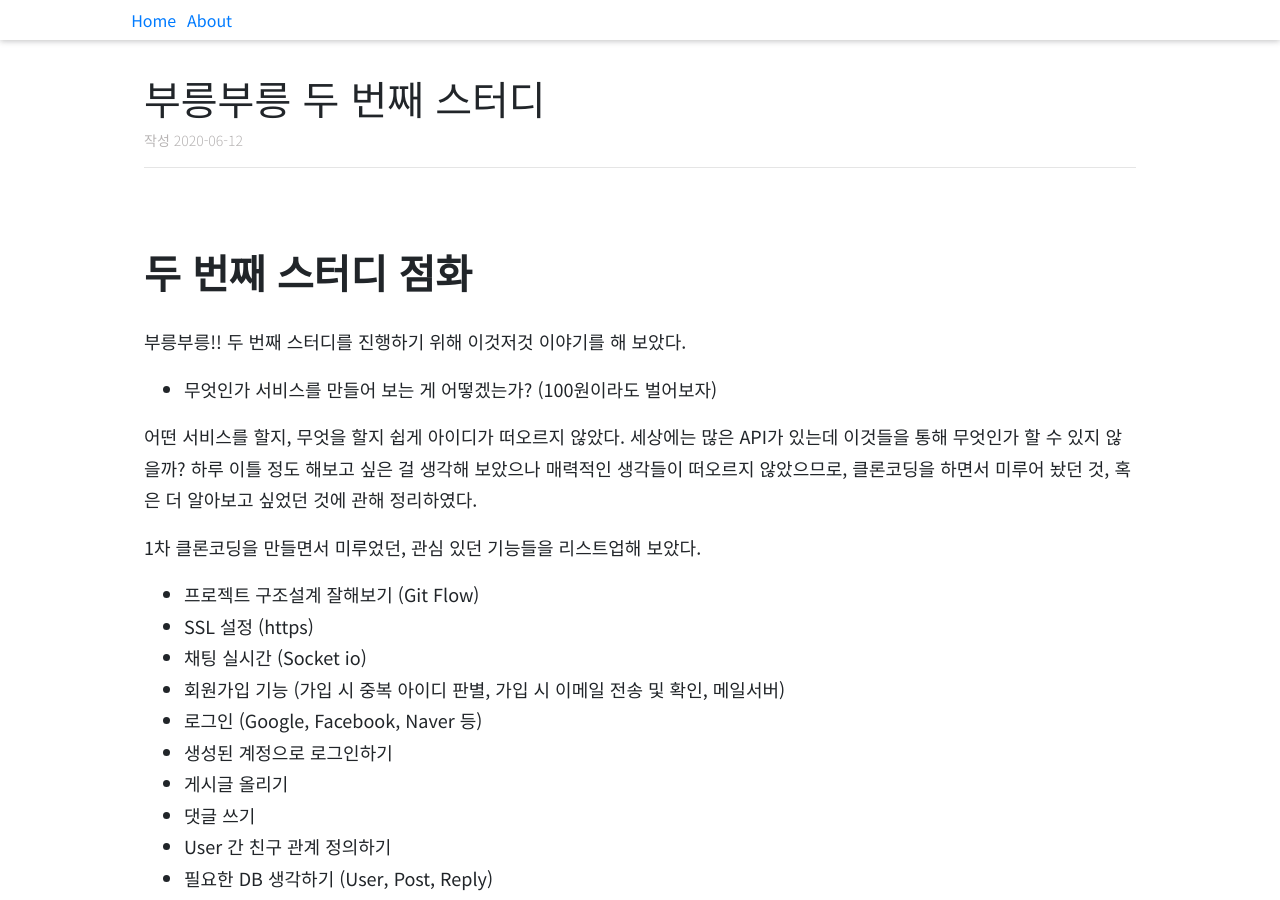
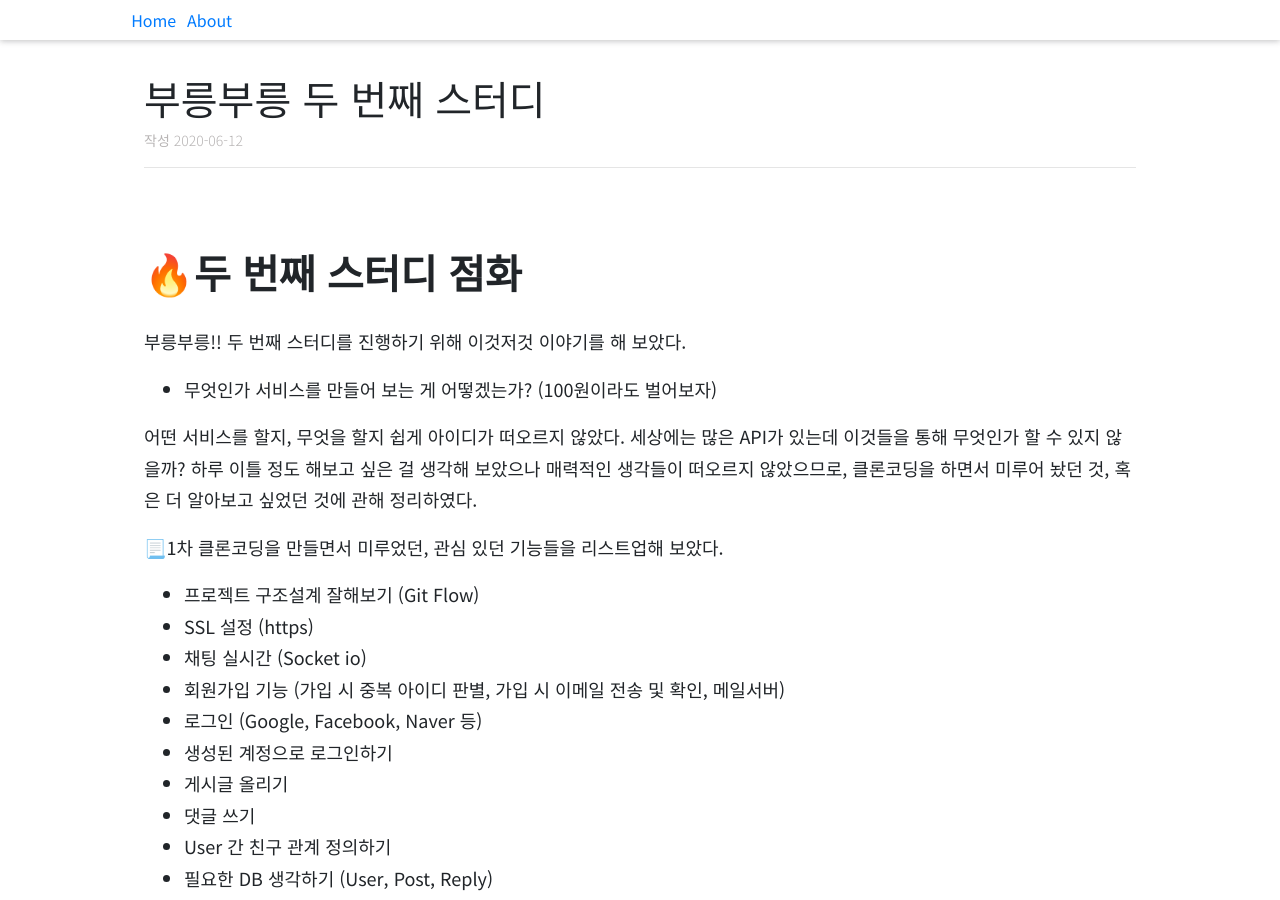
Before and after one commit to waonta/wati2.github.io, a Jekyll site: the page built from _posts/2020-06-12-2ndProject.md, in a window 1280 px wide and 900 px high. Built offline with Jekyll 4.4.1, drawn with Linux system fonts in a browser that asks for light colours; some web fonts are replaced; some of the changed text lies outside the part shown.

Commit message:
ADD EMOJI

```diff
--- a/_posts/2020-06-12-2ndProject.md
+++ b/_posts/2020-06-12-2ndProject.md
@@ -5,7 +5,7 @@ date: 2020-06-12
 editDate:
 ---
 
-# 두 번째 스터디 점화
+# 🔥두 번째 스터디 점화
 
 부릉부릉!!
 두 번째 스터디를 진행하기 위해 이것저것 이야기를 해 보았다.
@@ -13,7 +13,7 @@ editDate:
 
 어떤 서비스를 할지, 무엇을 할지 쉽게 아이디가 떠오르지 않았다. 세상에는 많은 API가 있는데 이것들을 통해 무엇인가 할 수 있지 않을까? 하루 이틀 정도 해보고 싶은 걸 생각해 보았으나 매력적인 생각들이 떠오르지 않았으므로, 클론코딩을 하면서 미루어 놨던 것, 혹은 더 알아보고 싶었던 것에 관해 정리하였다.
 
-1차 클론코딩을 만들면서 미루었던, 관심 있던 기능들을 리스트업해 보았다.
+📃1차 클론코딩을 만들면서 미루었던, 관심 있던 기능들을 리스트업해 보았다.
 - 프로젝트 구조설계 잘해보기 (Git Flow)
 - SSL 설정 (https)
 - 채팅 실시간 (Socket io)
@@ -42,7 +42,7 @@ editDate:
 - Release ("QA":"Quality Assurance"를 위한 브랜치)
 
 
-## 호기심과 흥미의 흐름이 끊기지 않도록
+## ⭐호기심과 흥미의 흐름이 끊기지 않도록
 작성한 코드가 바로 모듈화된 능력을 발휘한다면 매우 훌륭하지만, 배우는 상황을 고려하여 미흡하더라도,
 사용해보고 테스트해보는 데 초점을 맞추어야 한다. 지속적인 스터디의 흐름을 깨지 않는 것이 0순위에 있다. 그러기 위해서는 기술에 대한 배움의 재미와 호기심을 유지해야 한다. 재미와 호기심을 유지 할 수 있다면 스터디는 지속할 가능성이 높다.
 
```
